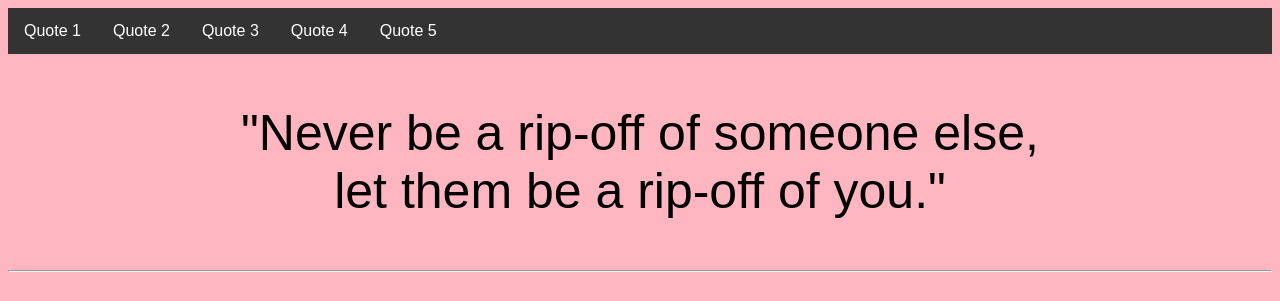
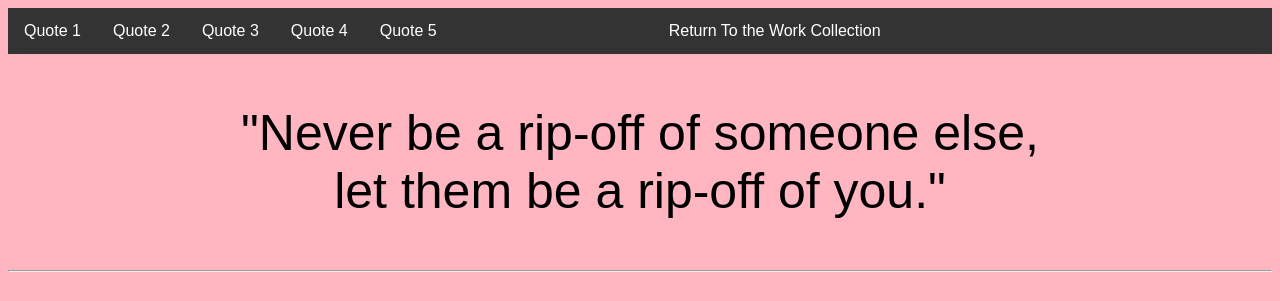
Before and after one commit to Wal-Were/insqtesown, a plain HTML site: page quote3.html in a window 1280 px wide. Shown: the top 301 px of the page. Drawn offline with Linux system fonts and the light colour scheme.

Commit message:
Update quote3.html

```diff
--- a/quote3.html
+++ b/quote3.html
@@ -11,6 +11,7 @@
         <li><a href="quote3.html">Quote 3</a></li>
         <li><a href="quote4.html">Quote 4</a></li>
         <li><a href="quote5.html">Quote 5</a></li>
+        <li style="margin-left: 200px;"><a href="https://conctlectst.pages.dev/">Return To the Work Collection</a></li>
     </ul>
 
     <!-- Add your inspirational quote or Bible verse here -->
```
